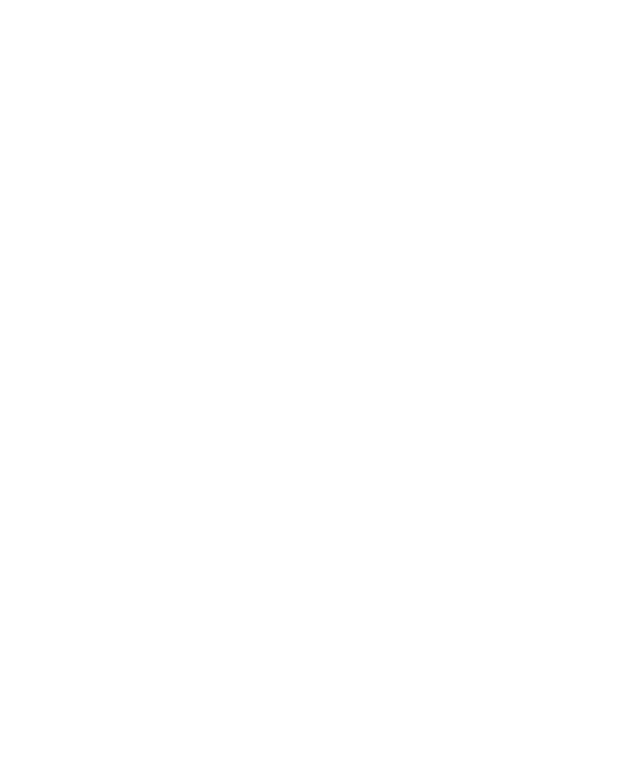
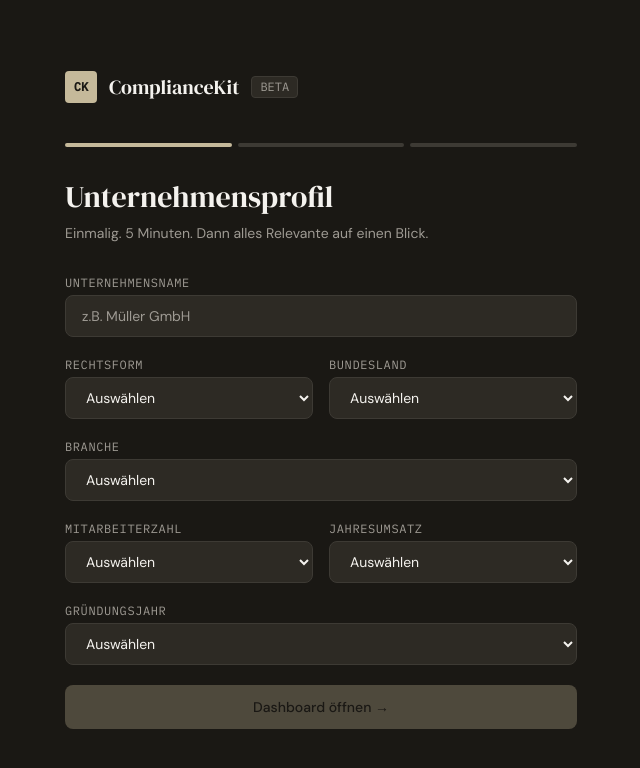
Before and after one commit to samuelstoeberl-prog/compilance_kit, a React (Vite) app: page /onboarding in a window 1280 px wide. Before the commit this address had no page. Shown: the top 768 px of the page, without its empty margins (319-959 px from the left). Built offline with nearby package versions, Linux system fonts and the light colour scheme.

Commit message:
fix: add /onboarding route so Profil bearbeiten works when profil exists

```diff
--- a/src/App.tsx
+++ b/src/App.tsx
@@ -9,6 +9,7 @@ export default function App() {
   return (
     <Routes>
       <Route path="/" element={profil ? <Navigate to="/dashboard" replace /> : <Onboarding />} />
+      <Route path="/onboarding" element={<Onboarding />} />
       <Route path="/dashboard" element={<Dashboard />} />
     </Routes>
   )
--- a/src/pages/Dashboard.tsx
+++ b/src/pages/Dashboard.tsx
@@ -67,7 +67,7 @@ export default function Dashboard() {
           <span className="font-serif text-sand-light text-lg">ComplianceKit</span>
           <span className="text-xs font-mono bg-ink border border-ink-border text-muted px-2 py-0.5 rounded">BETA</span>
         </div>
-        <button onClick={() => navigate('/')}
+        <button onClick={() => navigate('/onboarding')}
           className="flex items-center gap-2 bg-ink border border-ink-border hover:border-sand px-4 py-2 rounded-full text-sm transition-colors">
           <div className="w-6 h-6 bg-sand rounded-full flex items-center justify-center text-xs font-bold text-ink">{initials}</div>
           <span className="text-sand-light">{profil.name}</span>
@@ -88,7 +88,7 @@ export default function Dashboard() {
             {label}
           </button>
         ))}
-        <button onClick={() => navigate('/')} className="py-3 text-sm font-mono text-muted hover:text-sand-light ml-auto transition-colors">
+        <button onClick={() => navigate('/onboarding')} className="py-3 text-sm font-mono text-muted hover:text-sand-light ml-auto transition-colors">
           Profil bearbeiten
         </button>
       </nav>
--- a/src/pages/Onboarding.tsx
+++ b/src/pages/Onboarding.tsx
@@ -21,10 +21,10 @@ type FormState = {
 }
 
 export default function Onboarding() {
-  const { setProfil } = useProfil()
+  const { profil, setProfil } = useProfil()
   const navigate = useNavigate()
   const [step, setStep] = useState(0)
-  const [form, setForm] = useState<FormState>({
+  const [form, setForm] = useState<FormState>(() => profil ?? {
     name: '', rechtsform: '', branche: '', mitarbeiter: '',
     bundesland: '', umsatz: '', gruendungsjahr: '',
   })
@@ -122,7 +122,7 @@ export default function Onboarding() {
 
           <button type="submit" disabled={!isValid}
             className="w-full bg-sand text-ink py-3 rounded-lg font-sans font-medium text-sm mt-2 disabled:opacity-30 hover:bg-sand-mid transition-colors">
-            Dashboard öffnen →
+            {profil ? 'Änderungen speichern →' : 'Dashboard öffnen →'}
           </button>
         </form>
       </div>
```
